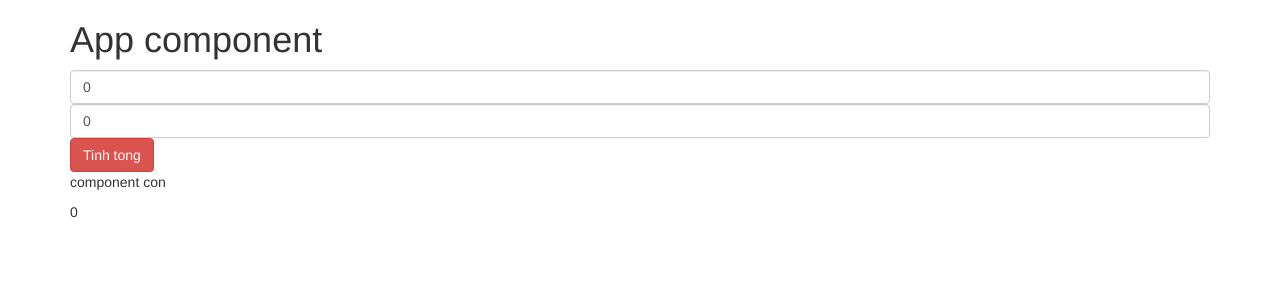
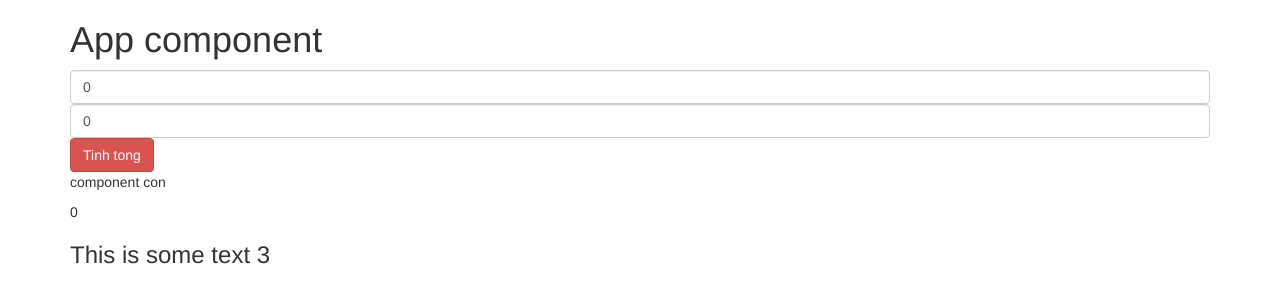
Before and after one commit to trieuquang204/angular_app, an Angular app: page / in a window 1280 px wide. Shown: the top 302 px of the page. Built offline with nearby package versions, Linux system fonts and the light colour scheme.

Commit message:
ngContent

```diff
--- a/src/app/app.component.html
+++ b/src/app/app.component.html
@@ -6,6 +6,9 @@
     <button type="button" class="btn btn-danger" (click)="amount()">Tinh tong</button>
 </div>
   <div>
-    <component-to-view [total]="total"></component-to-view>
+    <component-to-view [total]="total">
+      <h2>This is some text 2</h2>
+      <h3 ahiiii="quang">This is some text 3</h3>
+    </component-to-view>
   </div>
 </div>
--- a/src/app/component-to-view/component-to-view.component.html
+++ b/src/app/component-to-view/component-to-view.component.html
@@ -1,2 +1,5 @@
 <p>component con</p>
 <span>{{ totalCon }}</span>
+<div>
+  <ng-content select="[ahiiii=quang]"></ng-content>
+</div>
```
